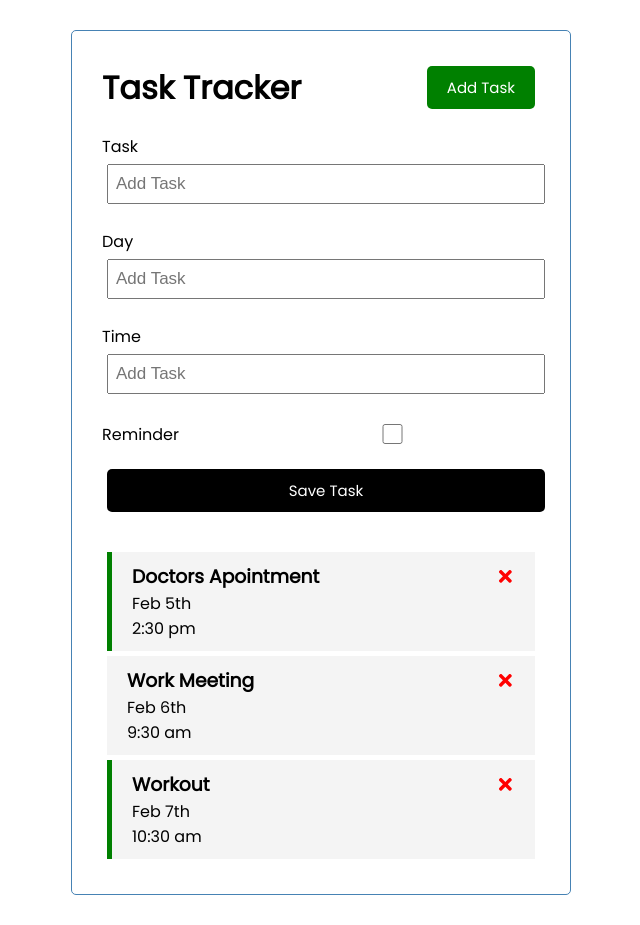
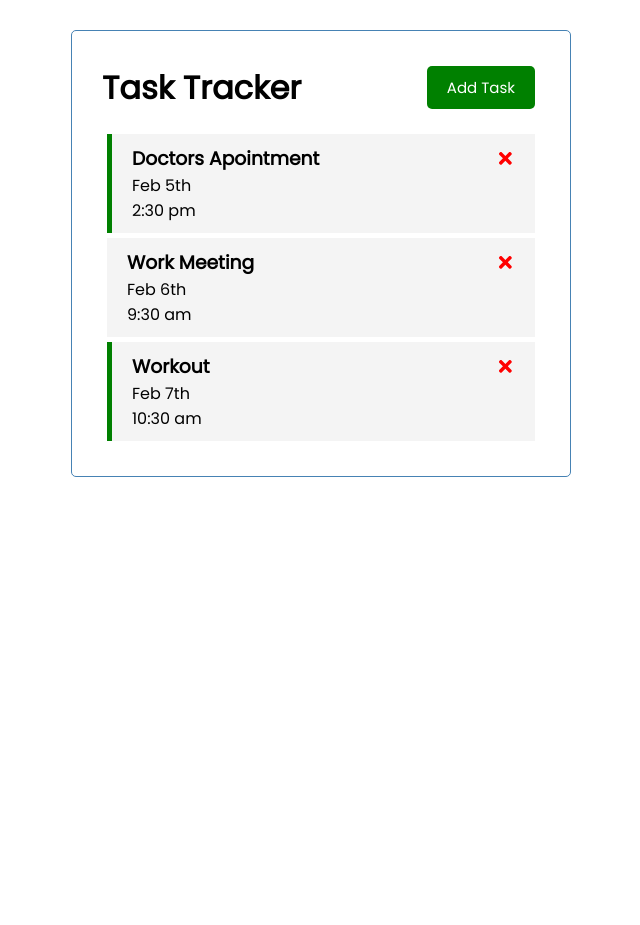
Before and after one commit to gtscott90/task-list, a React (Create React App) app in the folder task-list/: page / in a window 1280 px wide. Shown: the whole page, without its empty margins (319-959 px from the left). After the commit the page ends 800 px from the top, so only its background shows below. Built offline with nearby package versions, Linux system fonts and the light colour scheme.

Commit message:
updated the Add Task button in the header to toggle the presence of the form

```diff
--- a/task-list/src/App.js
+++ b/task-list/src/App.js
@@ -5,6 +5,8 @@ import AddTask from "./components/AddTask";
 import { useState } from "react";
 
 function App() {
+  const [showAddTask, setShowAddTask] = useState(false)
+
   // calling this peice of state tasks and the function used to updated tasks is setTasks
   // in the () of useState() goes the default version of the state
   // setting state here at the top level of the app (app.js) so that all things can access it
@@ -55,8 +57,8 @@ function App() {
   };
   return (
     <div className="container temp">
-      <Header title="Task Tracker" />
-      <AddTask onAdd={addTask}/>
+      <Header title="Task Tracker" onAdd={() => setShowAddTask(!showAddTask)} />
+      {showAddTask && <AddTask onAdd={addTask}/>}
       {tasks.length > 0 ? (
         <Tasks
           tasks={tasks}
--- a/task-list/src/components/Header.js
+++ b/task-list/src/components/Header.js
@@ -1,15 +1,12 @@
 import React from "react";
 import Button from "./Button";
 
-export default function Header({ title }) {
-  const onClick = (e) => {
-    console.log(e);
-  };
+export default function Header({ title, onAdd }) {
 
   return (
     <div className="header">
       <h1>{title}</h1>
-      <Button color="green" text="Add Task" onClick={onClick} />
+      <Button color="green" text="Add Task" onClick={onAdd} />
     </div>
   );
 }
```
